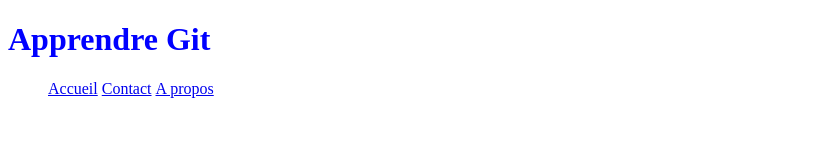
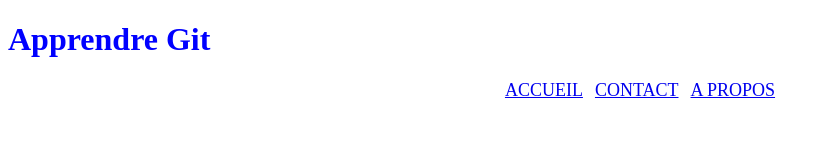
Before and after one commit to Mygit-bit/Apprendre-GitHub, a plain HTML site: page index.html in a window 1280 px wide. Shown: the whole page, without its empty margins (0-829 px from the left). Drawn offline with Linux system fonts and the light colour scheme.

Commit message:
mise a jour du fichier style

```diff
--- a/style.css
+++ b/style.css
@@ -4,4 +4,16 @@ h1{
 
 nav li{
     display: inline-block;
+    text-transform: uppercase;
+    font-size: large;
+    margin-left: 8px;
 }
+
+nav ul{
+    text-align: center;
+    padding: 0;
+}
+
+nav li:first-of-type{
+    margin-left: 0;
+}
```
